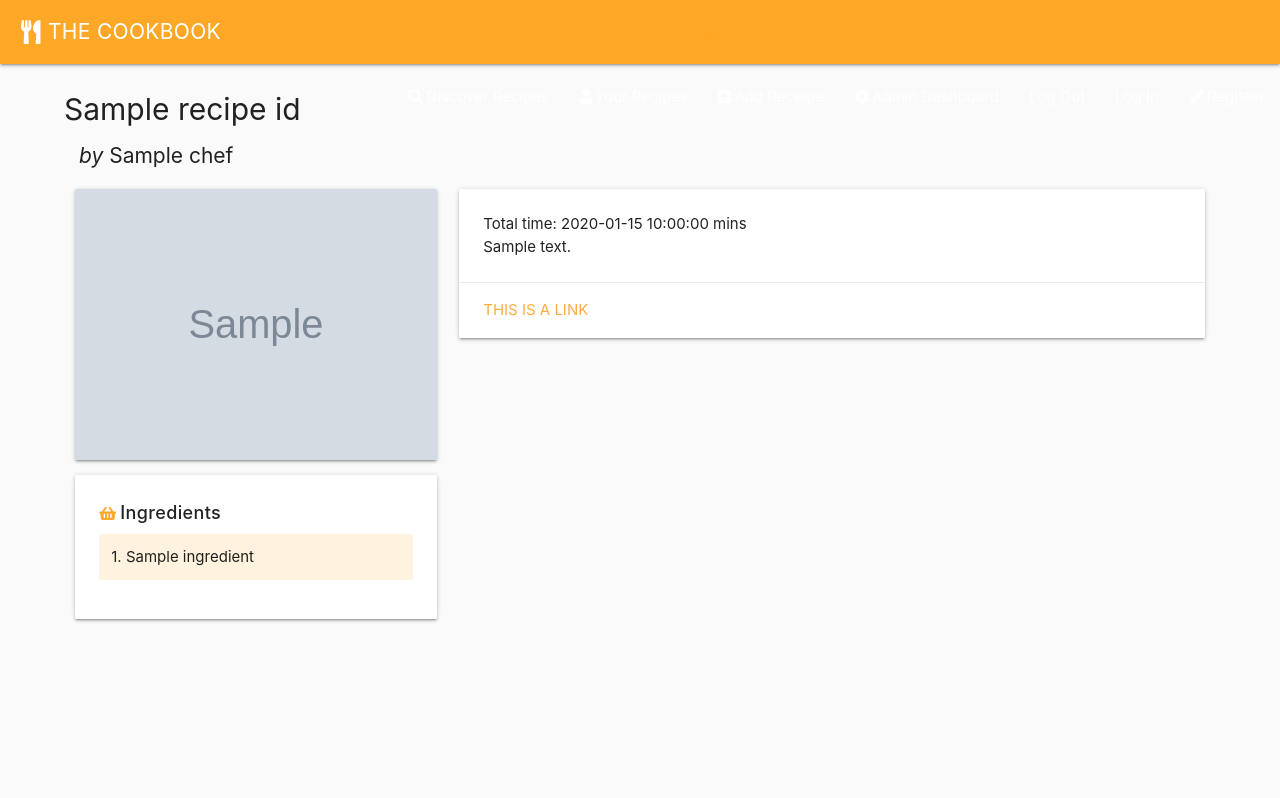
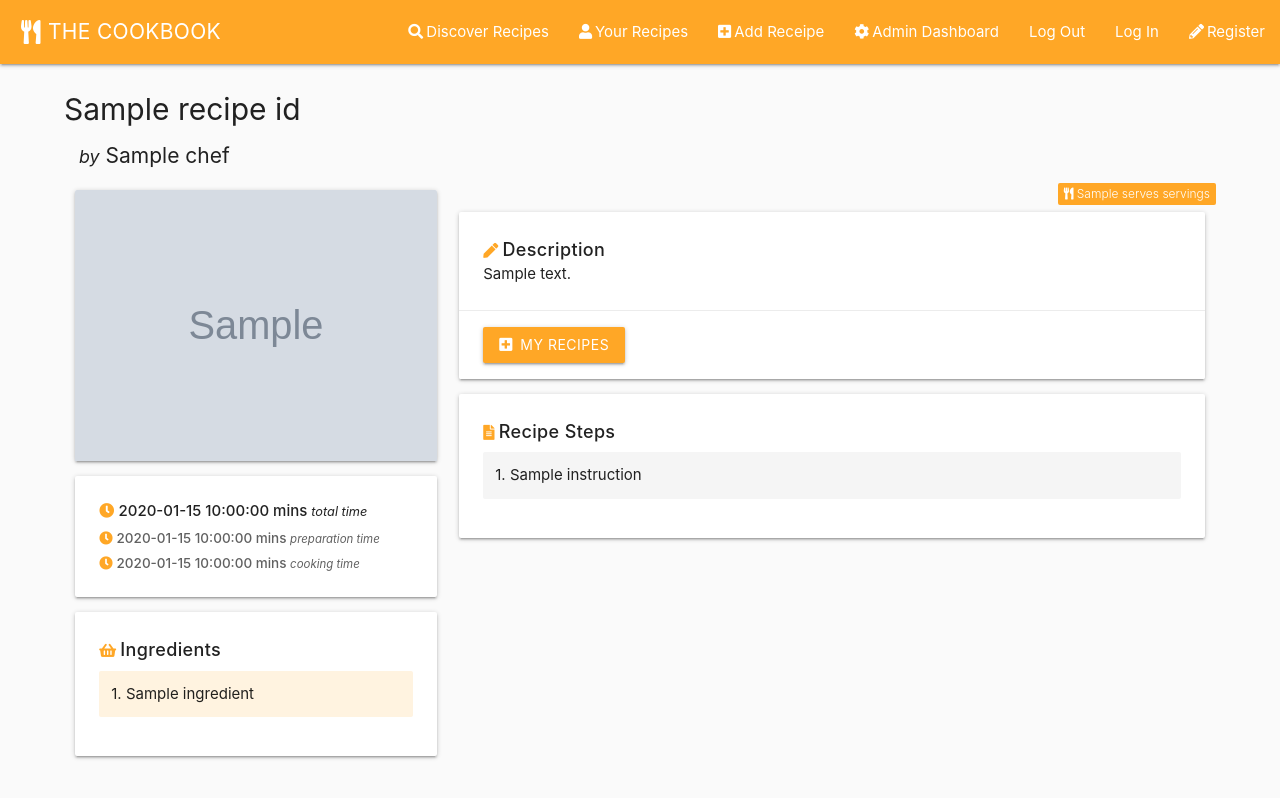
Before and after one commit to Code-Institute-Submissions/asdub-laughing-cookbook_AugResub, a Flask app: template templates/recipe.html in a window 1280 px wide. Shown: the top 798 px of the page. Run offline with Flask 2, Linux system fonts and the light colour scheme; the template is opened without the code that fills it: most values are stand-ins (such as "Sample title", 1, 10 or a date in 2020); grey boxes marked "Sample" are stand-in pictures; some libraries are stand-ins or nearby versions.

Commit message:
Added recipe steps to ui

```diff
--- a/static/css/style.css
+++ b/static/css/style.css
@@ -12,24 +12,9 @@ body {
     background-color: #fafafa;
 }
 
-ol {
-    padding-inline-start: 0px;
-    list-style: none;
-    counter-reset: item;
+em {
+    font-size: 85%;
 }
-
-li {
-    counter-increment: item;
-    margin-bottom: 5px;
-  }
-  li:before {
-    display: inline-block;
-    text-align: center;
-    font-size: 80%;
-    margin-right: 12px;
-    content: counter(item);
-    color: #ffa726;
-  }
 
 /* header */
 .icon-logo {
@@ -37,7 +22,7 @@ li {
 }
 
 .icon-nav {
-    font-size: 1rem;
+    font-size: 1rem !important;
     padding: 0 0.2rem 0 0;
 }
 
@@ -79,3 +64,15 @@ h4.heading-tag {
 .card .card-content .ingredients-card {
     padding: 12px;
 }
+
+.card-time-content {
+    display: flex;
+    align-items: baseline;
+    justify-content: space-evenly;
+    flex-direction: column;
+    row-gap: 5px;
+}
+
+.content-item-secondary {
+    font-size: 90%;
+}
--- a/templates/recipe.html
+++ b/templates/recipe.html
@@ -5,11 +5,32 @@
     <!-- Recipe title -->
     <h3 class="heading">{{ recipe_id.title }}</h3>
     <h4 class="heading-tag"><em>by</em> {{ recipe_id.chef }}</h4>
+    <span class="new badge orange lighten-1" data-badge-caption="servings"><i class="fas fa-utensils"></i>
+      {{ recipe_id.serves }}</span>
     <!-- First Column -->
     <div class="col s12 m6 l4">
       <div class="card">
         <div class="card-image">
           <img src="{{ recipe_id.photo_url }}">
+        </div>
+      </div>
+       <!-- Time Card -->
+      <div class="card">
+        <div class="card-content">
+          <div class="card-time-content">
+            <div class="card-time-content-item">
+              <i class="fas fa-clock orange-text text-lighten-1"></i>
+              <strong>{{ recipe_id.total_time_minutes }} mins </strong><em>total time</em>
+            </div>
+            <div class="card-time-content-item content-item-secondary grey-text text-darken-2">
+              <i class="fas fa-clock orange-text text-lighten-1"></i>
+              <strong>{{ recipe_id.preparation_time_minutes }} mins </strong><em>preparation time</em>
+            </div>
+            <div class="card-time-content-item content-item-secondary grey-text text-darken-2">
+              <i class="fas fa-clock orange-text text-lighten-1"></i>
+              <strong>{{ recipe_id.cooking_time_minutes }} mins </strong><em>cooking time</em>
+            </div>
+          </div>
         </div>
       </div>
       <!-- Ingredients card -->
@@ -25,7 +46,6 @@
               </div>
             </div>
             {% endfor %}
-
           </div>
         </div>
       </div>
@@ -34,11 +54,25 @@
     <div class="col s12 m6 l8">
       <div class="card">
         <div class="card-content">
-          Total time:<span class="recipe-card-content"> {{ recipe_id.total_time_minutes }} mins</span>
+          <i class="fas fa-pen orange-text text-lighten-1"></i>
+            <span class="recipe-card-title"> Description</span>
           <p>{{ recipe_id.description }}</p>
         </div>
         <div class="card-action">
-          <a href="">This is a link</a>
+          <a href="" class="btn orange lighten-1"><i class="fas fa-plus-square icon-nav"></i> My Recipes</a>
+        </div>
+      </div>
+      <div class="card">
+        <div class="card-content">
+          <i class="fas fa-file-alt orange-text text-lighten-1"></i>
+          <span class="recipe-card-title"> Recipe Steps</span>
+          {% for instruction in recipe_id.instructions %}
+          <div class="card z-depth-0 grey lighten-4">
+            <div class="div card-content ingredients-card">
+              {{loop.index}}. {{ instruction }}
+            </div>
+          </div>
+          {% endfor %}
         </div>
       </div>
     </div>
```
Lines whose indentation alone changed are shown as unchanged.
